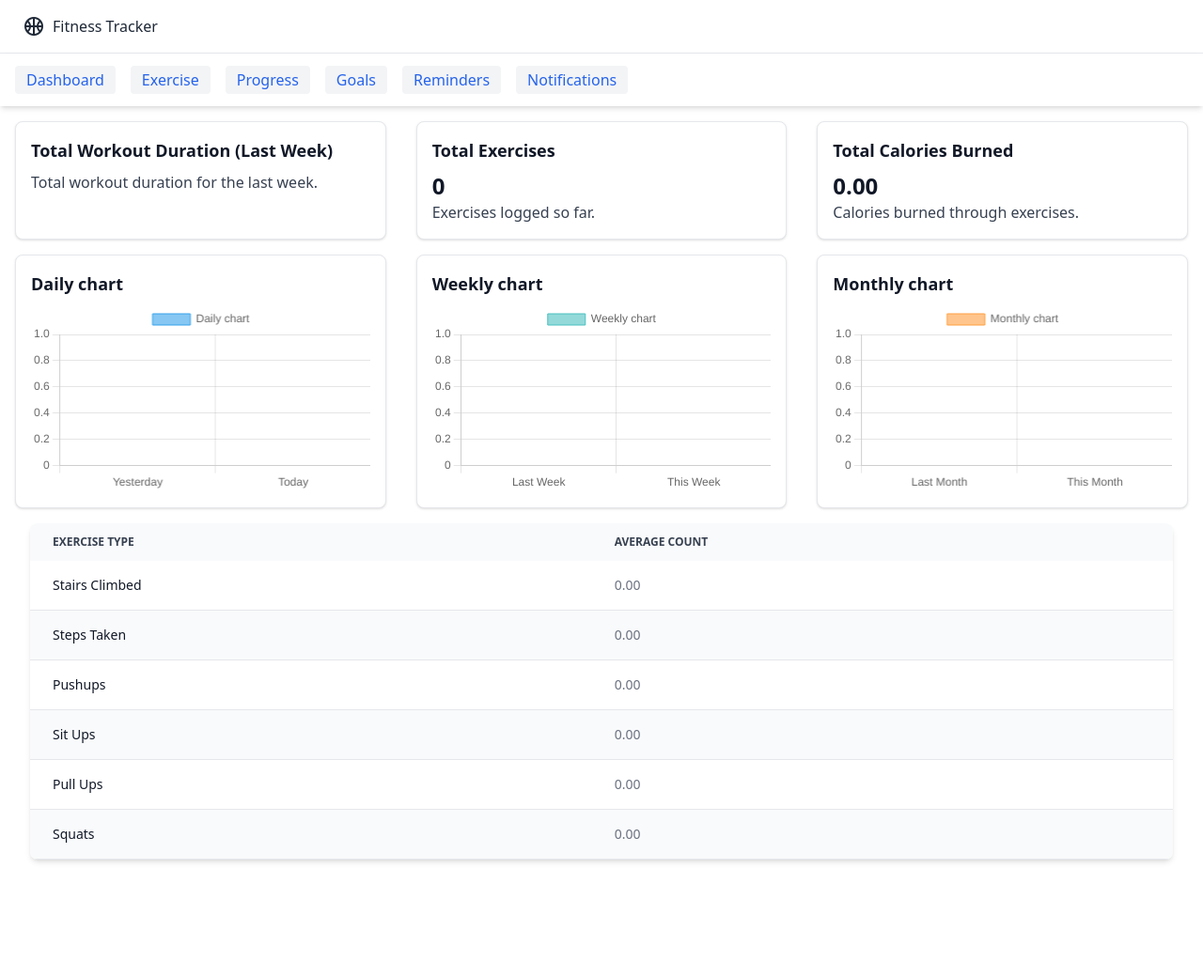
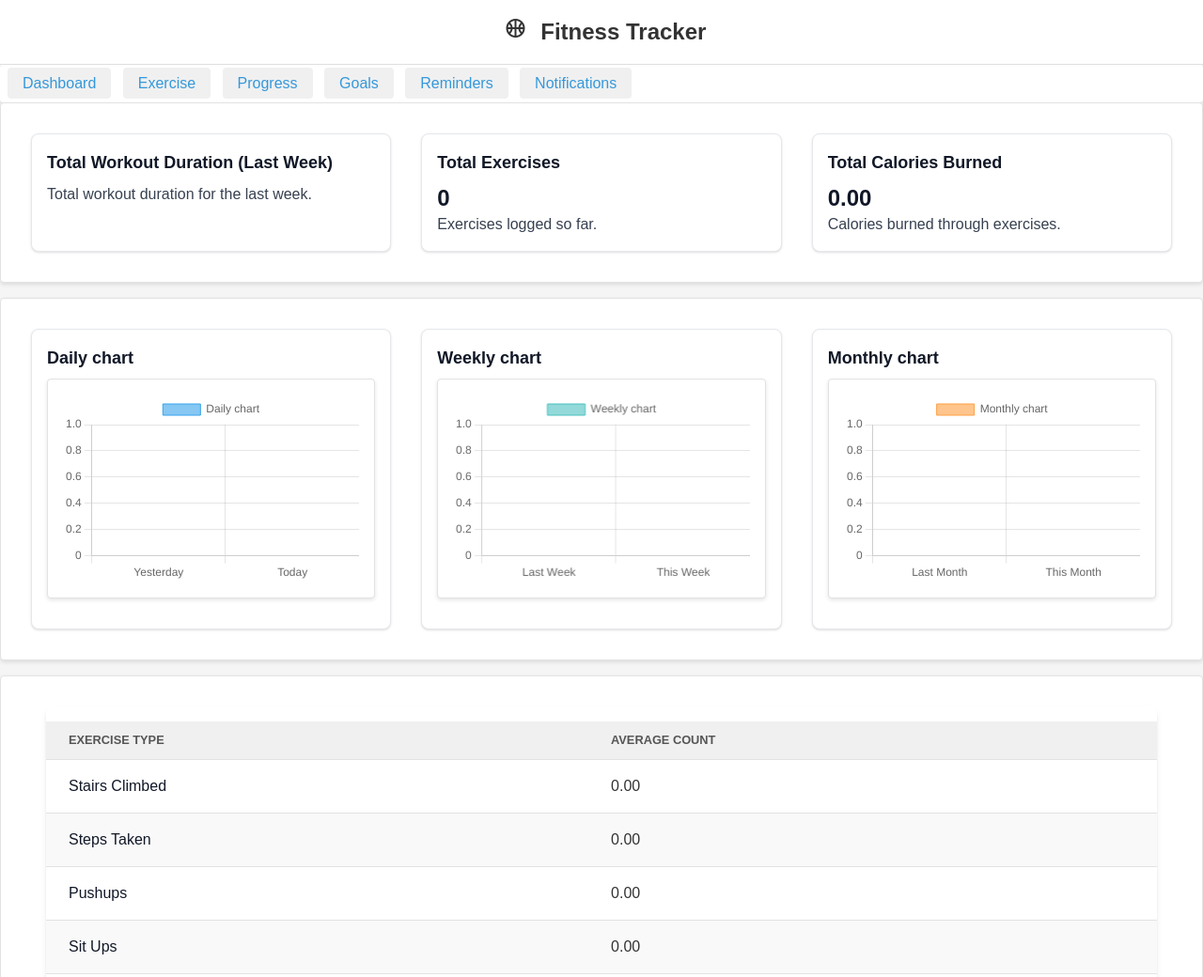
Before and after one commit to LittellC25/SimpleFitnessApplication, a plain HTML site: page dashboard.html in a window 1280 px wide. Shown: the top 1040 px of the page at 94% size. Before the commit the page ends 931 px from the top, so only its background shows below. Drawn offline with nearby package versions, Linux system fonts and the light colour scheme.

Commit message:
Update dashboard.html

```diff
--- a/dashboard.html
+++ b/dashboard.html
@@ -11,43 +11,137 @@
     <script src="https://cdn.tailwindcss.com"></script>
     <link rel="stylesheet" href="https://fonts.googleapis.com/css2?family=Material+Symbols+Outlined:opsz,wght,FILL,GRAD@20..48,100..700,0..1,-50..200" />
     <title>Dashboard - Fitness Tracker</title>
+
+    <style>
+        body {
+            font-family: 'Arial', sans-serif;
+            background-color: #f5f5f5;
+            color: #333;
+        }
+
+        header {
+            background-color: #ffffff;
+            border-bottom: 1px solid #e2e2e2;
+            padding: 1rem 0;
+            text-align: center;
+        }
+
+        header a {
+            color: #333;
+            text-decoration: none;
+            font-size: 1.5rem;
+            font-weight: bold;
+        }
+
+        nav {
+            background-color: #ffffff;
+            box-shadow: 0 2px 4px rgba(0, 0, 0, 0.1);
+            margin: 1rem 0;
+            padding: 0.5rem;
+            border-radius: 0.25rem;
+        }
+
+        nav a {
+            padding: 0.5rem 1rem;
+            background-color: #f0f0f0;
+            color: #3498db;
+            border-radius: 0.25rem;
+            margin-right: 0.5rem;
+            text-decoration: none;
+            transition: background-color 0.3s;
+        }
+
+        nav a:hover {
+            background-color: #e0e0e0;
+        }
+
+        .container {
+            max-width: 1200px;
+            margin: 0 auto;
+        }
+
+        .card {
+            background-color: #ffffff;
+            border: 1px solid #e2e2e2;
+            border-radius: 0.25rem;
+            box-shadow: 0 2px 4px rgba(0, 0, 0, 0.1);
+            padding: 1rem;
+            margin-bottom: 1rem;
+        }
+
+        .chart-container {
+            background-color: #ffffff;
+            border: 1px solid #e2e2e2;
+            border-radius: 0.25rem;
+            box-shadow: 0 2px 4px rgba(0, 0, 0, 0.1);
+            padding: 1rem;
+            margin-bottom: 1rem;
+        }
+
+        table {
+            width: 100%;
+            border-collapse: collapse;
+            margin: 1rem 0;
+        }
+
+        th, td {
+            padding: 0.75rem;
+            border-bottom: 1px solid #e2e2e2;
+            text-align: left;
+        }
+
+        th {
+            background-color: #f0f0f0;
+            text-transform: uppercase;
+            font-size: 0.8rem;
+            color: #555;
+        }
+
+        tbody tr:nth-child(even) {
+            background-color: #f9f9f9;
+        }
+    </style>
 </head>
 
 <body>
-    <header class="bg-white border-b border-gray-200 dark:bg-gray-900">
-        <div class="flex flex-wrap justify-between items-center mx-auto max-w-screen-xl p-4">
-            <a href="index.html" class="flex items-center">
+    <header>
+        <div class="container">
+            <a href="index.html">
                 <span class="material-symbols-outlined mx-2">sports_basketball</span>
                 Fitness Tracker
             </a>
         </div>
     </header>
-    <div class="bg-white p-4 shadow-md mb-4">
-        <div class="container mx-auto">
-            <ul class="flex space-x-4">
-                <li><a href="dashboard.html" class="px-3 py-1 bg-gray-100 text-blue-600 rounded hover:bg-gray-200">Dashboard</a></li>
-                <li><a href="exercise.html" class="px-3 py-1 bg-gray-100 text-blue-600 rounded hover:bg-gray-200">Exercise</a></li>
-                <li><a href="progress.html" class="px-3 py-1 bg-gray-100 text-blue-600 rounded hover:bg-gray-200">Progress</a></li>
-                <li><a href="goals.html" class="px-3 py-1 bg-gray-100 text-blue-600 rounded hover:bg-gray-200">Goals</a></li>
-                <li><a href="reminders.html" class="px-3 py-1 bg-gray-100 text-blue-600 rounded hover:bg-gray-200">Reminders</a></li>
-                <li><a href="notifications.html" class="px-3 py-1 bg-gray-100 text-blue-600 rounded hover:bg-gray-200">Notifications</a></li>
-            </ul>
+
+    <nav class="container">
+        <a href="dashboard.html">Dashboard</a>
+        <a href="exercise.html">Exercise</a>
+        <a href="progress.html">Progress</a>
+        <a href="goals.html">Goals</a>
+        <a href="reminders.html">Reminders</a>
+        <a href="notifications.html">Notifications</a>
+    </nav>
+
+    <div class="container">
+        <div class="card">
+            <div class="grid gap-4 md:gap-8 grid-cols-1 md:grid-cols-2 xl:grid-cols-3 m-4" id="cards">
+            </div>
+        </div>
+
+        <div class="card">
+            <div class="grid gap-4 md:gap-8 grid-cols-1 md:grid-cols-2 xl:grid-cols-3 m-4" id="charts">
+            </div>
+        </div>
+
+        <div class="card">
+            <div class="relative overflow-x-auto shadow-md sm:rounded-lg mx-8 my-4">
+                <table id="averageTable">
+                </table>
+            </div>
         </div>
     </div>
 
-    <div id="cards" class="grid gap-4 md:gap-8 grid-cols-1 md:grid-cols-2 xl:grid-cols-3 m-4">
-    </div>
-
-    <div id="charts" class="grid gap-4 md:gap-8 grid-cols-1 md:grid-cols-2 xl:grid-cols-3 m-4">
-    </div>
-
-    <div class="relative overflow-x-auto shadow-md sm:rounded-lg mx-8 my-4">
-        <table id="averageTable" class="w-full text-sm text-left text-gray-500 dark:text-gray-400">
-        </table>
-    </div>
-
     <script>
-
         document.addEventListener('DOMContentLoaded', function () {
             const exerciseLogs = JSON.parse(localStorage.getItem('exerciseLogs')) || [];
             console.log(exerciseLogs)
```
